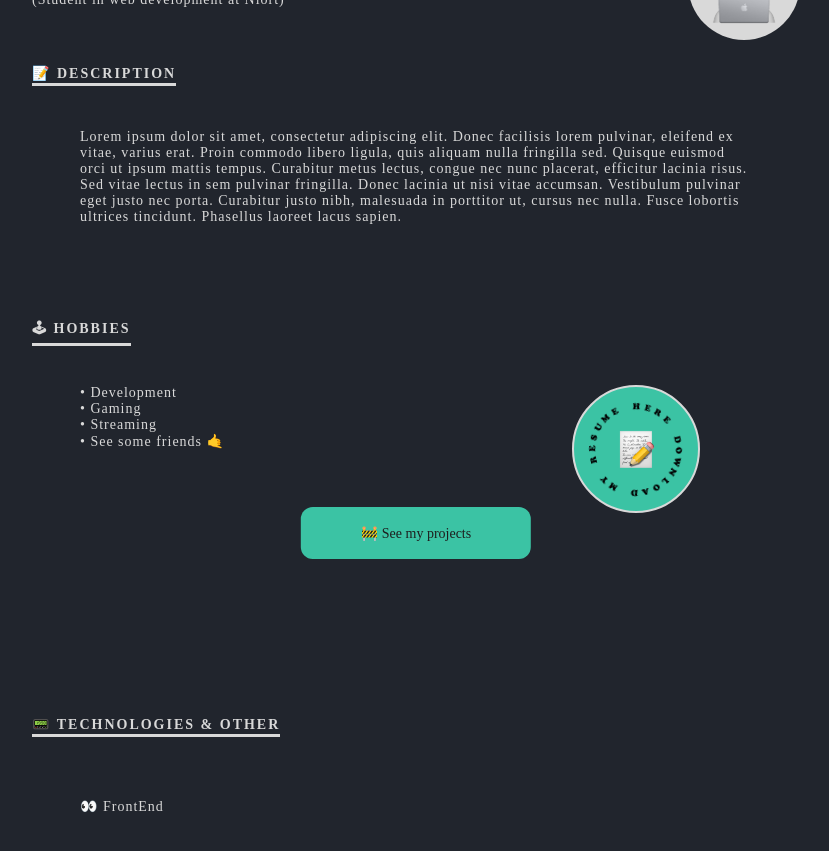
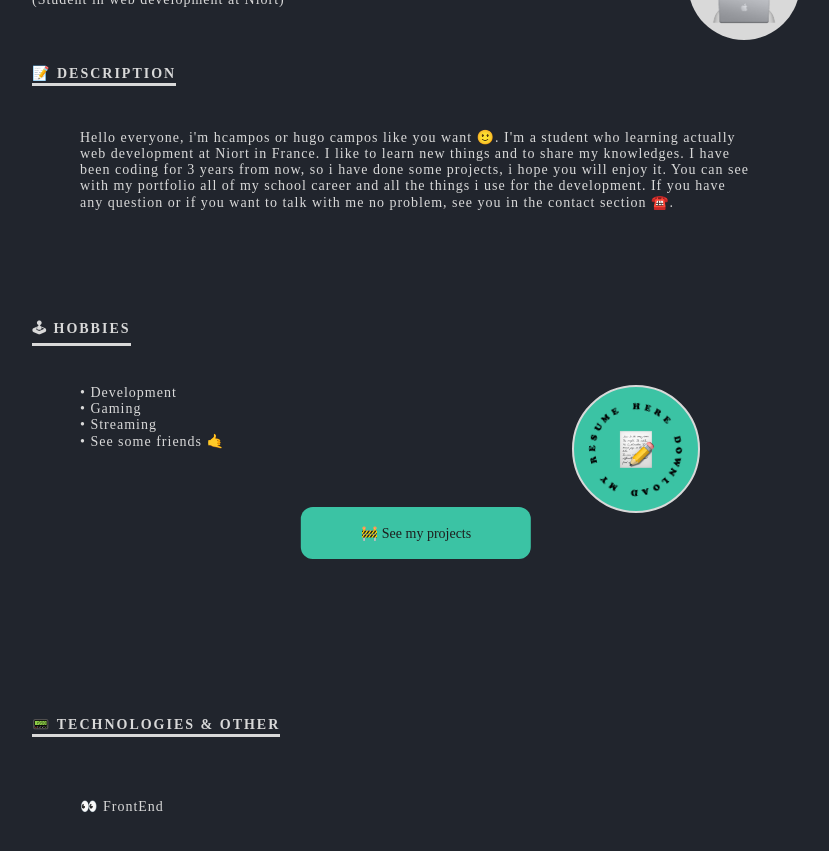
Before and after one commit to Sakoutecher/portfolio-react, a React (Create React App) app: page / in a window 1280 px wide. Shown: the part 840-1691 px from the top of the page, without its empty margins (224-1053 px from the left). Built offline with nearby package versions, Linux system fonts and the light colour scheme.

Commit message:
:speech_balloon: Update the presentation text in the description component

```diff
--- a/src/data/DataDescription.js
+++ b/src/data/DataDescription.js
@@ -1,4 +1,4 @@
-const description = 'Lorem ipsum dolor sit amet, consectetur adipiscing elit. Donec facilisis lorem pulvinar, eleifend ex vitae, varius erat. Proin commodo libero ligula, quis aliquam nulla fringilla sed. Quisque euismod orci ut ipsum mattis tempus. Curabitur metus lectus, congue nec nunc placerat, efficitur lacinia risus. Sed vitae lectus in sem pulvinar fringilla. Donec lacinia ut nisi vitae accumsan. Vestibulum pulvinar eget justo nec porta. Curabitur justo nibh, malesuada in porttitor ut, cursus nec nulla. Fusce lobortis ultrices tincidunt. Phasellus laoreet lacus sapien.'
+const description = "Hello everyone, i'm hcampos or hugo campos like you want 🙂. I'm a student who learning actually web development at Niort in France. I like to learn new things and to share my knowledges. I have been coding for 3 years from now, so i have done some projects, i hope you will enjoy it. You can see with my portfolio all of my school career and all the things i use for the development. If you have any question or if you want to talk with me no problem, see you in the contact section ☎️."
 
 const hobbies = [
   {
```
